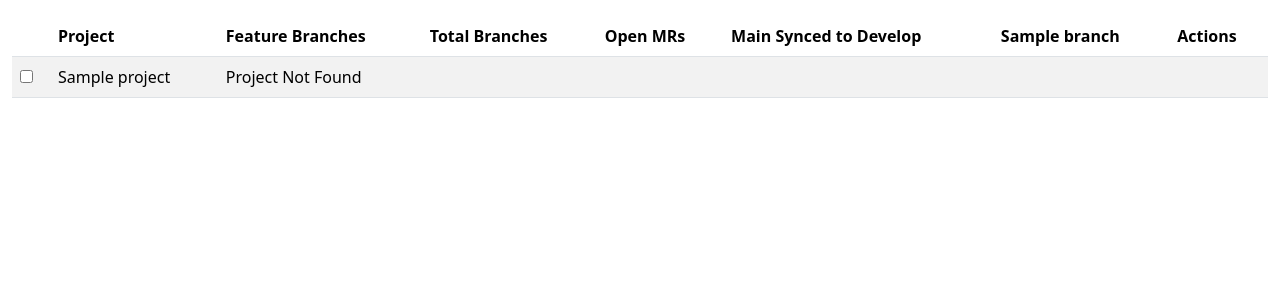
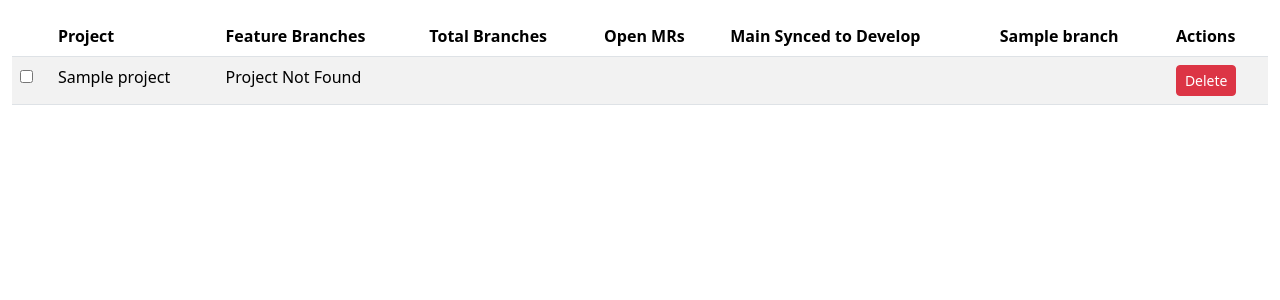
Before and after one commit to thomaspapiernik/gitlab-project-status, a Flask app: template templates/index.html in a window 1280 px wide. Shown: the part 57-357 px from the top of the page. Run offline with Flask 3, Linux system fonts and the light colour scheme; the template is opened without the code that fills it: most values are stand-ins (such as "Sample title", 1, 10 or a date in 2020).

Commit message:
fix: Add delete button for not found projects
This commit adds a delete button for projects that are listed in the UI but not found in GitLab. This allows users to remove them from the database.

```diff
--- a/templates/index.html
+++ b/templates/index.html
@@ -140,7 +140,11 @@
                         </div>
                     </td>
                     <td colspan="5">Project Not Found</td>
-                    <td></td> <!-- Empty cell for actions -->
+                    <td>
+                        <form action="{{ url_for('delete_project_route', project_name=project_name) }}" method="post" style="display:inline;">
+                            <button type="submit" class="btn btn-sm btn-danger" onclick="return confirm('Are you sure you want to delete this project?');">Delete</button>
+                        </form>
+                    </td>
                     {% else %}
                     <td>
                         <div class="status-tooltip">
```
